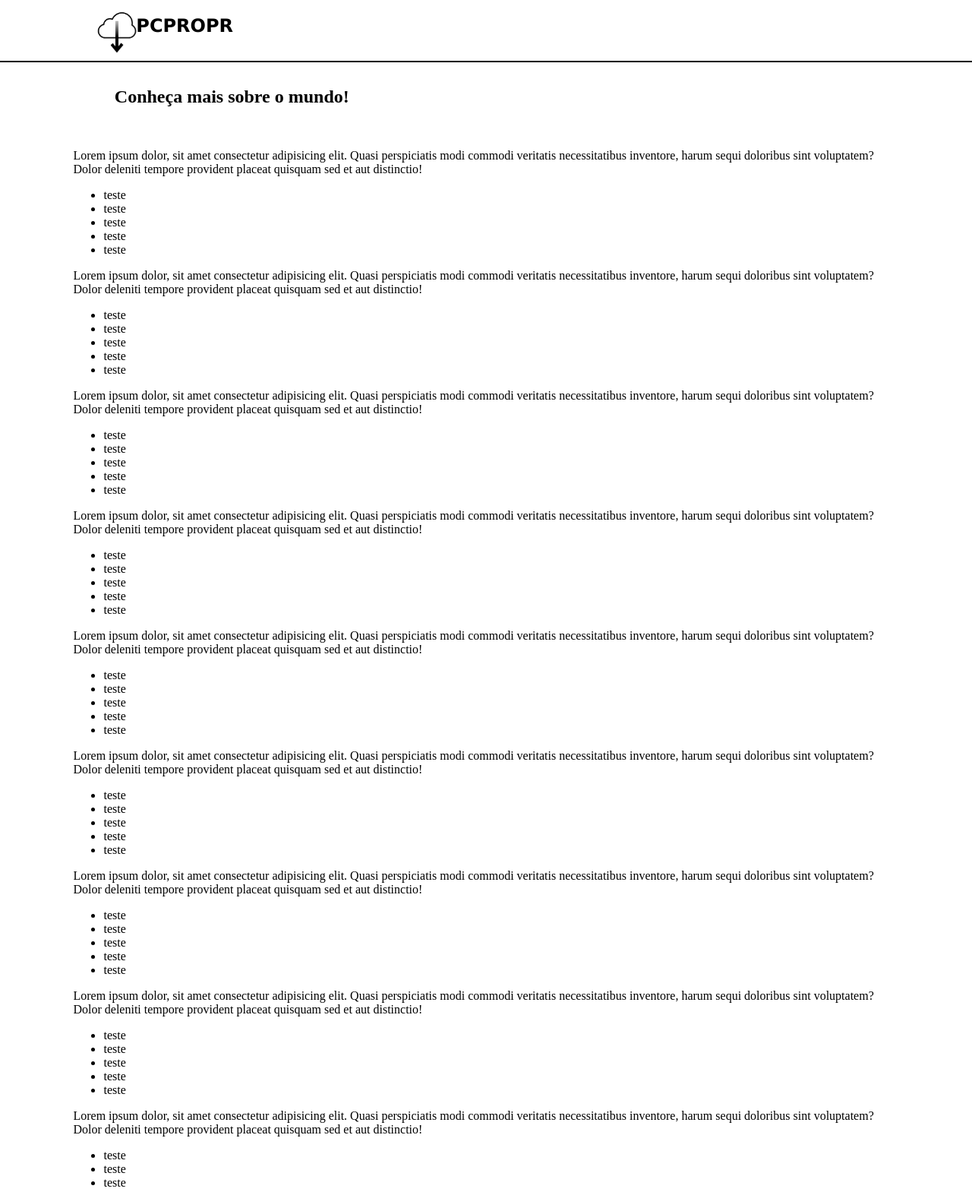
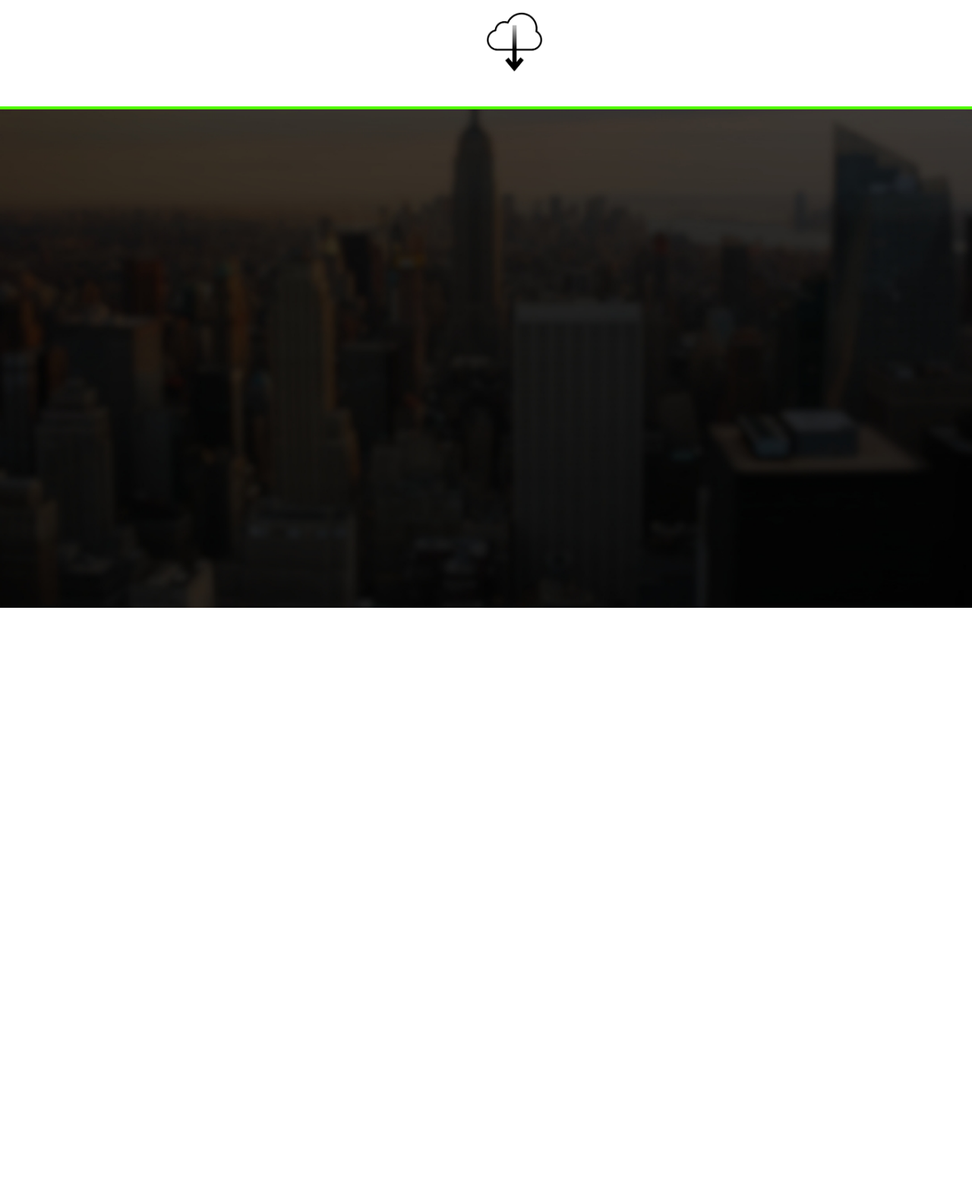
Before and after one commit to victorcavalaro/Java-script, a plain HTML site: page 1/index.html in a window 1280 px wide. Shown: the top 1569 px of the page at 76% size. After the commit the page ends 800 px from the top, so only its background shows below. Drawn offline with Linux system fonts and the light colour scheme.

Commit message:
site bom do bom

```diff
--- a/1/index.html
+++ b/1/index.html
@@ -19,138 +19,18 @@
     <nav>
         <div class="sombra">
       <div class="container__cabeçario">
-        <img src="ff.png" alt="pcpropr" class="logo">
-        <h1 class="TITULO">PCPROPR</h1>
+        <img src="img/ff.png" alt="pcpropr" class="logo">
+        <h1 class="TITULO"></h1>
       </div>
     </nav>
 
     <!--foto de capa-->
+    <section class="pag1">
+      <h1 class="pag1__titulo">Conheça o mundo da tecnologia</h1>
 
-    <section class="container__pagina">
-        <aside class="barra">
-            teste
-        </aside>
 
-    </section>
 
-     <!--corpo-->
-    </div>
-      <section>
-        <div class="pagina">
-            <h1 class="titulo">Conheça mais sobre o mundo!</h1>
-            <div>
 
-            <p> Lorem ipsum dolor, sit amet consectetur adipisicing elit.
-                Quasi perspiciatis modi commodi veritatis necessitatibus inventore,
-                harum sequi doloribus sint voluptatem? Dolor deleniti tempore provident
-                placeat quisquam sed et aut distinctio!
-                <ul>
-                    <li>teste</li>
-                    <li>teste</li>
-                    <li>teste</li>
-                    <li>teste</li>
-                    <li>teste</li>
-                </ul>
-            </p>
-            <p> Lorem ipsum dolor, sit amet consectetur adipisicing elit.
-                Quasi perspiciatis modi commodi veritatis necessitatibus inventore,
-                harum sequi doloribus sint voluptatem? Dolor deleniti tempore provident
-                placeat quisquam sed et aut distinctio!
-                <ul>
-                    <li>teste</li>
-                    <li>teste</li>
-                    <li>teste</li>
-                    <li>teste</li>
-                    <li>teste</li>
-                </ul>
-            </p>
-            <p> Lorem ipsum dolor, sit amet consectetur adipisicing elit.
-                Quasi perspiciatis modi commodi veritatis necessitatibus inventore,
-                harum sequi doloribus sint voluptatem? Dolor deleniti tempore provident
-                placeat quisquam sed et aut distinctio!
-                <ul>
-                    <li>teste</li>
-                    <li>teste</li>
-                    <li>teste</li>
-                    <li>teste</li>
-                    <li>teste</li>
-                </ul>
-            </p>
-            <p> Lorem ipsum dolor, sit amet consectetur adipisicing elit.
-                Quasi perspiciatis modi commodi veritatis necessitatibus inventore,
-                harum sequi doloribus sint voluptatem? Dolor deleniti tempore provident
-                placeat quisquam sed et aut distinctio!
-                <ul>
-                    <li>teste</li>
-                    <li>teste</li>
-                    <li>teste</li>
-                    <li>teste</li>
-                    <li>teste</li>
-                </ul>
-            </p>
-            <p> Lorem ipsum dolor, sit amet consectetur adipisicing elit.
-                Quasi perspiciatis modi commodi veritatis necessitatibus inventore,
-                harum sequi doloribus sint voluptatem? Dolor deleniti tempore provident
-                placeat quisquam sed et aut distinctio!
-                <ul>
-                    <li>teste</li>
-                    <li>teste</li>
-                    <li>teste</li>
-                    <li>teste</li>
-                    <li>teste</li>
-                </ul>
-            </p>
-            <p> Lorem ipsum dolor, sit amet consectetur adipisicing elit.
-                Quasi perspiciatis modi commodi veritatis necessitatibus inventore,
-                harum sequi doloribus sint voluptatem? Dolor deleniti tempore provident
-                placeat quisquam sed et aut distinctio!
-                <ul>
-                    <li>teste</li>
-                    <li>teste</li>
-                    <li>teste</li>
-                    <li>teste</li>
-                    <li>teste</li>
-                </ul>
-            </p>
-            <p> Lorem ipsum dolor, sit amet consectetur adipisicing elit.
-                Quasi perspiciatis modi commodi veritatis necessitatibus inventore,
-                harum sequi doloribus sint voluptatem? Dolor deleniti tempore provident
-                placeat quisquam sed et aut distinctio!
-                <ul>
-                    <li>teste</li>
-                    <li>teste</li>
-                    <li>teste</li>
-                    <li>teste</li>
-                    <li>teste</li>
-                </ul>
-            </p>
-            <p> Lorem ipsum dolor, sit amet consectetur adipisicing elit.
-                Quasi perspiciatis modi commodi veritatis necessitatibus inventore,
-                harum sequi doloribus sint voluptatem? Dolor deleniti tempore provident
-                placeat quisquam sed et aut distinctio!
-                <ul>
-                    <li>teste</li>
-                    <li>teste</li>
-                    <li>teste</li>
-                    <li>teste</li>
-                    <li>teste</li>
-                </ul>
-            </p>
-            <p> Lorem ipsum dolor, sit amet consectetur adipisicing elit.
-                Quasi perspiciatis modi commodi veritatis necessitatibus inventore,
-                harum sequi doloribus sint voluptatem? Dolor deleniti tempore provident
-                placeat quisquam sed et aut distinctio!
-                <ul>
-                    <li>teste</li>
-                    <li>teste</li>
-                    <li>teste</li>
-                    <li>teste</li>
-                    <li>teste</li>
-                </ul>
-            </p>
-        </div>
-
-        </div>
     </section>
 
   </body>
--- a/1/style.css
+++ b/1/style.css
@@ -1,7 +1,11 @@
+body {
+  background-image: url('img/Design\ sem\ nome.jpg');
+  background-size: cover; /* Faz a imagem cobrir todo o fundo */
+  background-repeat: no-repeat; /* Evita a repetição da imagem */
+  background-position: center; /* Centraliza a imagem */
+  background-attachment: fixed; /* Fixa a imagem na janela de visualização */
+}
 
-body {
-background-color: rgb(255, 255, 255);
-}
 
 
 
@@ -12,7 +16,7 @@ left: 0;
 width: 100%;
 background-color: #ffffff;
 color: rgb(0, 0, 0);
-padding: 40px;
+padding: 70px;
 text-align: center;
 z-index: 1000;
 }
@@ -22,16 +26,16 @@ z-index: 1000;
   top: 0;
   left: 0;
   width: 100%;
-  background-color: #000000;
-  padding: 41px;
+  background-color: #51ff00;
+  padding: 72px;
   z-index: 1000;
 }
 
 .logo{
   top: 15px;
-  right: 90%;
-  left: 10%;
-  height: 55px;
+  right: 50%;
+  left: 50%;
+  height: 80px;
   position: fixed;
 }
 
@@ -43,28 +47,20 @@ z-index: 1000;
   height: 10px;
   position: fixed;
   font-family:Verdana, Geneva, Tahoma, sans-serif;
-  font-style: normal;
+  font-style:oblique;
   font-weight: 600;
   color: rgb(0, 0, 0);
+  font:bold;
+
+}
+
+.pag1{
+  padding: 7%;
+  color: #ffffff;
+
 }
 
 
-.container__pagina{
-
+.pag1__titulo{
+  font-family:cursive
 }
-.pagina{
-  margin: 7%;
-  background-color: rgb(255, 255, 255);
-
-
-}
-
-.titulo{
-  margin: 5%;
-  color: rgb(0, 0, 0);
-}
-
-
-.barra{
-
-}
```
Also changed, not shown: 1/img/Design sem nome.jpg (added), 1/img/ff.png (renamed from 1/ff.png).
